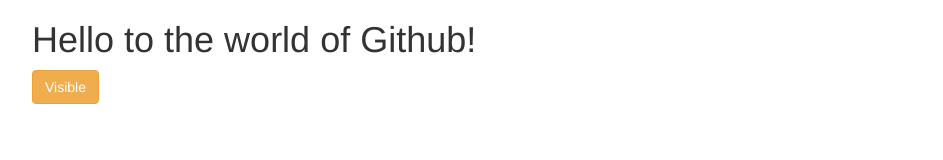
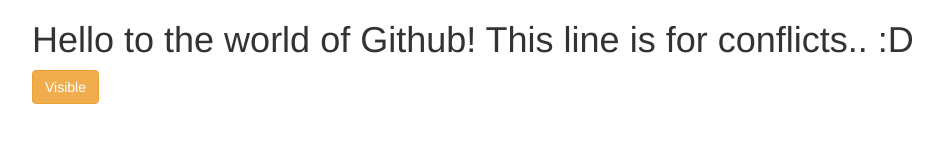
Before and after one commit to codxer/learning-github, a plain HTML site: page index.htm in a window 1280 px wide. Shown: the whole page, without its empty margins (38-981 px from the left). Drawn offline with nearby package versions, Linux system fonts and the light colour scheme.

Commit message:
Conflict made easy !!! :D

```diff
--- a/index.htm
+++ b/index.htm
@@ -15,7 +15,7 @@
 			<div class="row">
 
 					<div class="col-xs-12 col-sm-12 col-md-12 col-lg-12">
-						<h1>Hello to the world of Github!</h1>
+						<h1>Hello to the world of Github! This line is for conflicts.. :D</h1>
 					</div>
 			</div>
 
```
